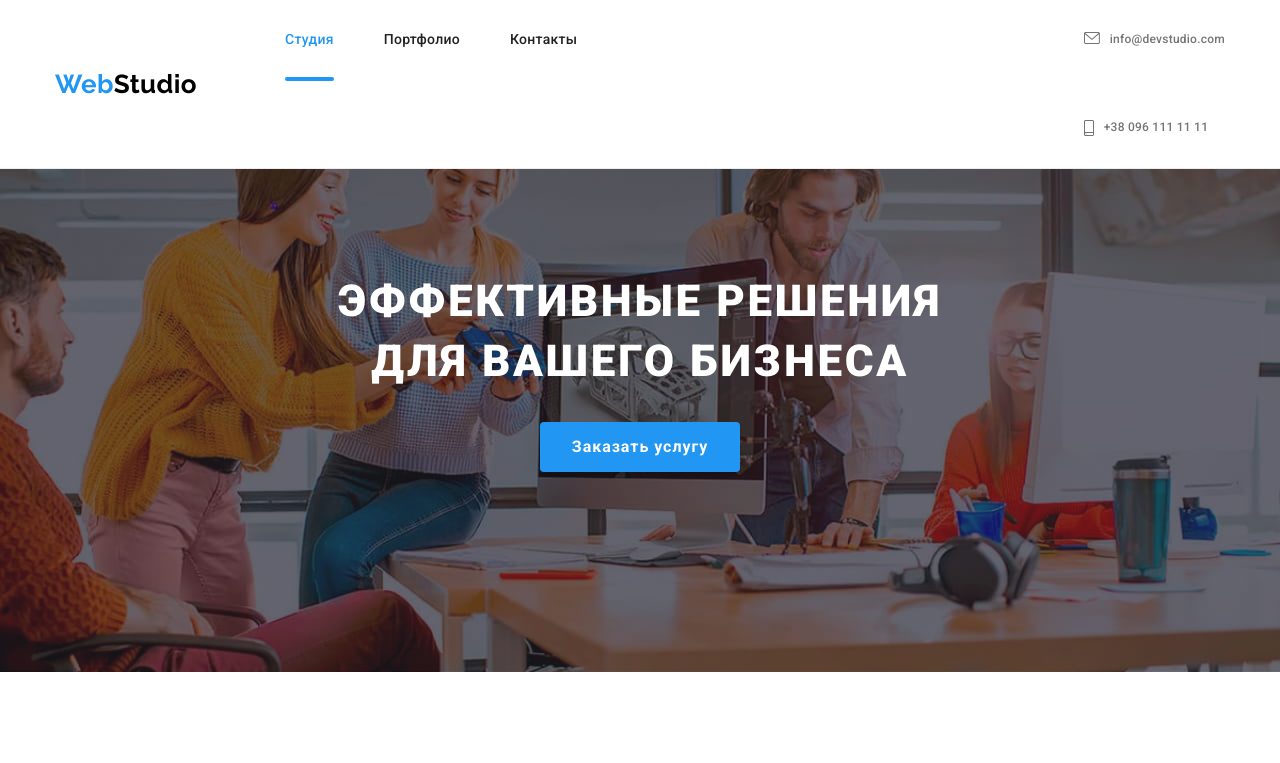
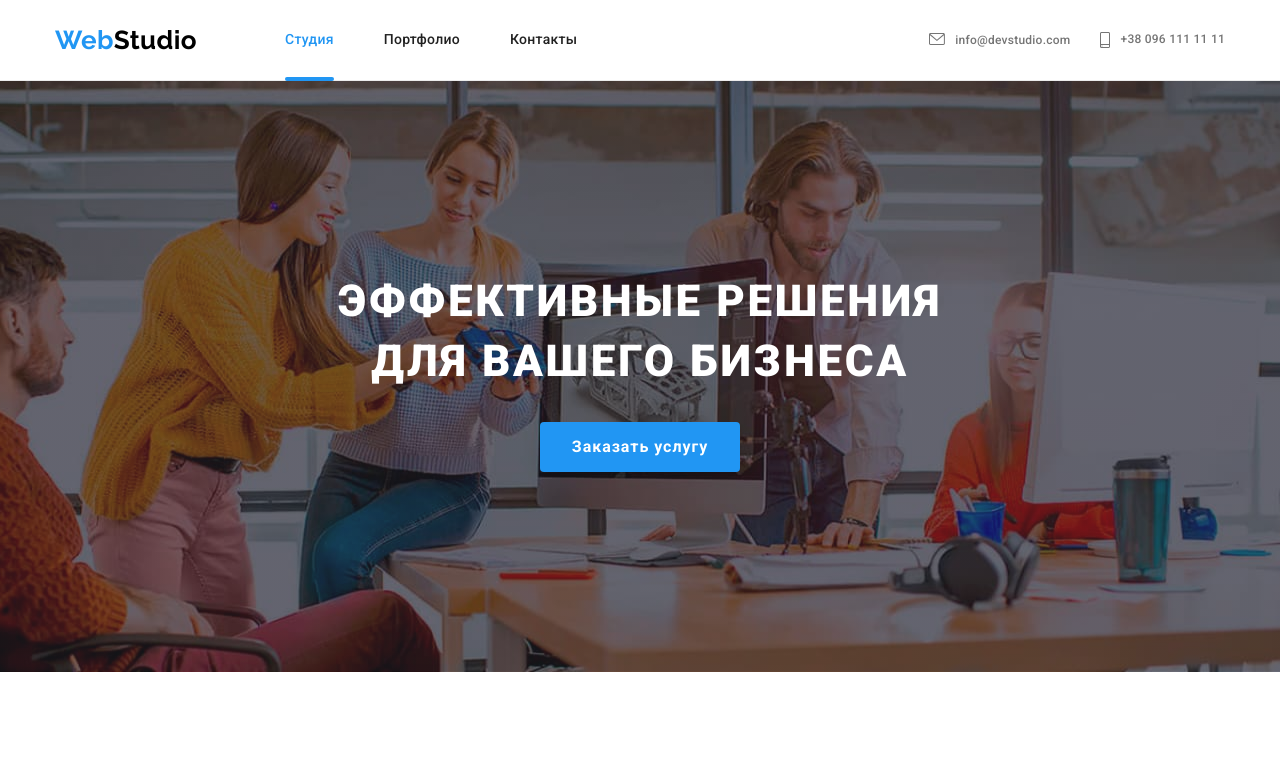
Before and after one commit to nadiakhoptiuk/goit-markup-hw-08, a plain HTML site: page index.html in a window 1280 px wide. Shown: the top 763 px of the page. Drawn offline with Linux system fonts and the light colour scheme.

Commit message:
Adds styles for header for desktop version

```diff
--- a/sass/components/_contacts.scss
+++ b/sass/components/_contacts.scss
@@ -76,6 +76,21 @@
 }
 
 @media screen and (min-width: 1200px) {
+  .contacts {
+    margin-left: auto;
+    display: flex;
+  }
+
+  .contacts__item {
+    display: flex;
+    align-items: center;
+
+    &:not(:last-child) {
+      margin-right: 30px;
+      margin-bottom: 0;
+    }
+  }
+
   .contacts__link {
     display: flex;
     padding-top: 32px;
--- a/sass/components/_modal.scss
+++ b/sass/components/_modal.scss
@@ -12,7 +12,7 @@
     min-height: 609px;
   }
 
-  @media screen and (min-width: 480px) and (max-width: 1199px) {
+  @media screen and (min-width: 678px) and (max-width: 1199px) {
     width: 450px;
     height: 609px;
   }
```
Also changed, not shown: css/main.css, css/main.min.css, 2 other files.
